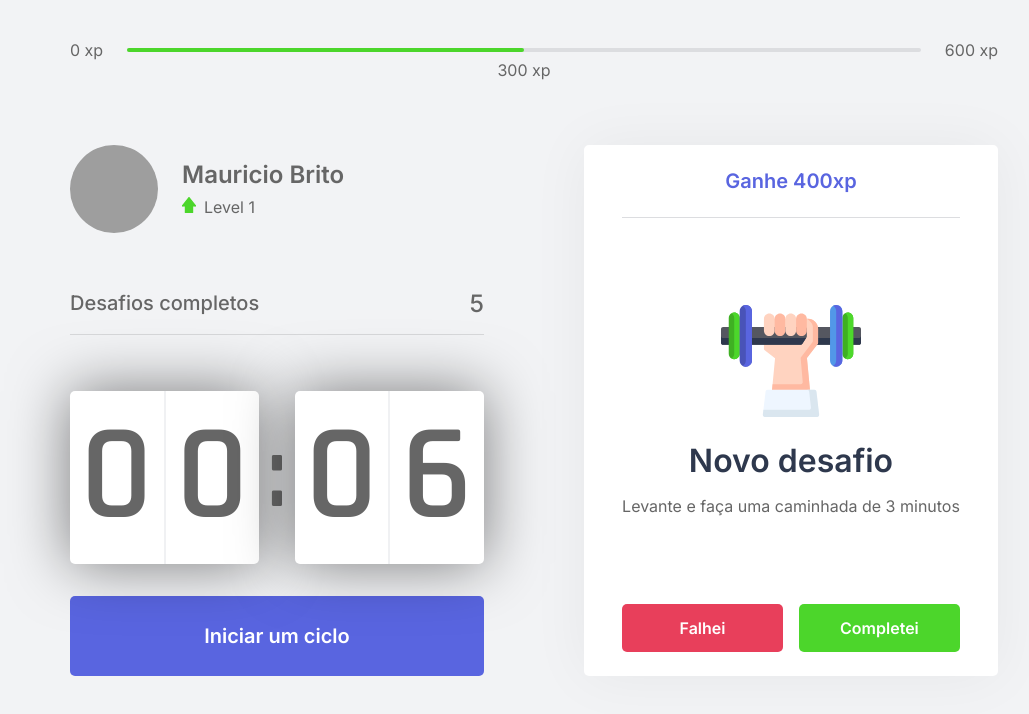
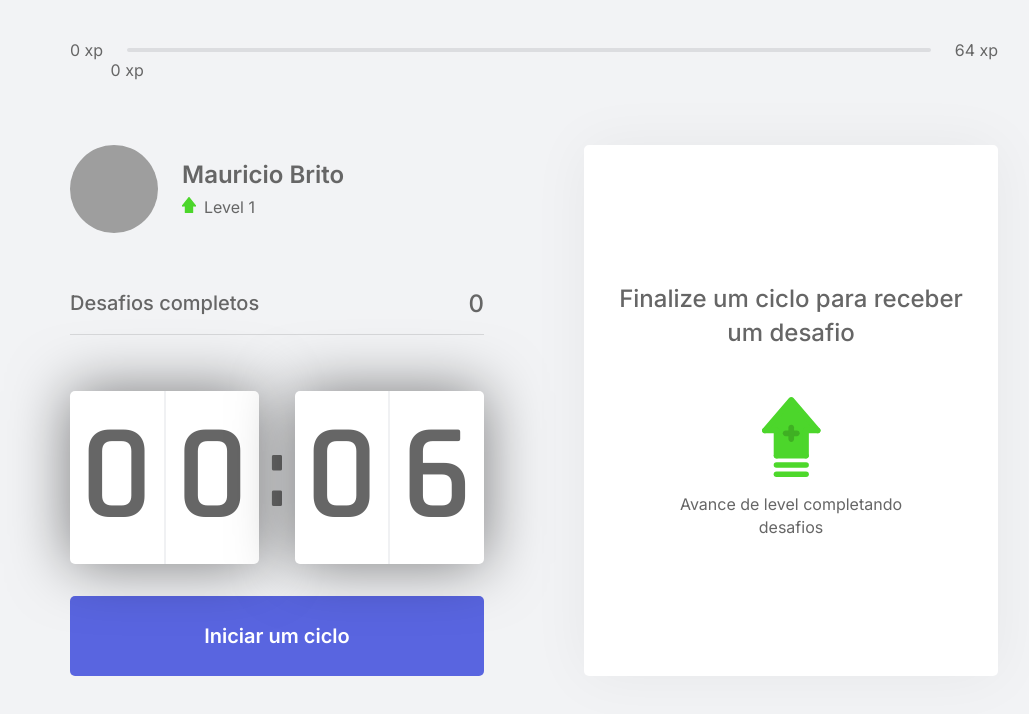
Before and after one commit to m-brito/moveit-next, a Next.js app: page / in a window 1280 px wide. Shown: the top 714 px of the page, without its empty margins (106-1135 px from the left). Built offline with nearby package versions, Linux system fonts and the light colour scheme; grey boxes are pictures that could not be loaded.

Commit message:
regras de negocio 1.0

```diff
--- a/src/components/ChallengeBox.tsx
+++ b/src/components/ChallengeBox.tsx
@@ -3,27 +3,25 @@
 import { ChallengesContext } from '../contexts/ChallengesContext';
 
 export function ChallengBox() {
-    const contextData = useContext(ChallengesContext);
+    const { activeChallenge, resetChallenge } = useContext(ChallengesContext);
 
-    console.log(contextData)
-
-    const hasActiveChalleng = true;
     return(
         <div className={styles.challengeBoxContainer}>
-            { hasActiveChalleng ? (
+            { activeChallenge ? (
                 <div className={styles.challengeActive}>
-                    <header>Ganhe 400xp</header>
+                    <header>Ganhe {activeChallenge.amount} xp</header>
 
                     <main>
-                        <img src="icons/body.svg"/>
+                        <img src={`icons/${activeChallenge.type}.svg`}/>
                         <strong>Novo desafio</strong>
-                        <p>Levante e faça uma caminhada de 3 minutos</p>
+                        <p>{activeChallenge.description}</p>
                     </main>
 
                     <footer>
                         <button
                             type="button"
                             className={styles.challengeFailedButton}
+                            onClick={resetChallenge}
                         >
                             Falhei
                         </button>
--- a/src/components/CompletedChallenges.tsx
+++ b/src/components/CompletedChallenges.tsx
@@ -1,10 +1,14 @@
 import styles from '../styles/components/CompletedChallenges.module.css';
+import { useContext } from 'react';
+import { ChallengesContext } from '../contexts/ChallengesContext';
 
 export function CompletedChallenges() {
+    const { challengesCompleted } = useContext(ChallengesContext);
+
     return (
         <div className={styles.CompletedChallengesContainer}>
             <span>Desafios completos</span>
-            <span>5</span>
+            <span>{challengesCompleted}</span>
         </div>
     )
 }
--- a/src/components/ExperienceBar.tsx
+++ b/src/components/ExperienceBar.tsx
@@ -1,16 +1,23 @@
 import styles from '../styles/components/ExperienceBar.module.css';
 
+import { useContext } from 'react';
+import { ChallengesContext } from '../contexts/ChallengesContext';
+
 export function ExperienceBar() {
+    const { currentExperience, experienceToNextLevel } = useContext(ChallengesContext);
+
+    const percentToNextLevel = Math.round(currentExperience * 100) / experienceToNextLevel;
+
     return(
         <header className={styles.experienceBar}>
             <span>0 xp</span>
             <div>
-                <div style={{ width: '50%' }}/>
-                <span className={styles.currentExperience} style={{ left: '50%' }}>
-                    300 xp
+                <div style={{ width: `${percentToNextLevel}%` }}/>
+                <span className={styles.currentExperience} style={{ left: `${percentToNextLevel}%` }}>
+                    {currentExperience} xp
                 </span>
             </div>
-            <span>600 xp</span>
+            <span>{experienceToNextLevel} xp</span>
         </header>
     )
 }
--- a/src/contexts/ChallengesContext.tsx
+++ b/src/contexts/ChallengesContext.tsx
@@ -1,11 +1,21 @@
 import { createContext, useState, ReactNode } from 'react';
+import challenges from '../../challenges.json';
+
+interface Challenge {
+    type: 'body' | 'eye';
+    description: string;
+    amount: number;
+}
 
 interface ChallengesContextData {
     level: number;
     currentExperience: number;
+    experienceToNextLevel: number;
     challengesCompleted: number;
+    activeChallenge: Challenge;
     levelUp: () => void;
     startNewChallenge: () => void;
+    resetChallenge: () => void;
 }
 
 interface ChallengesProviderProps {
@@ -19,12 +29,24 @@
     const [currentExperience, setCurrentExperience] = useState(0);
     const [challengesCompleted, setChallengesCompleted] = useState(0);
 
+    const [activeChallenge, setActiveChallenge] = useState(null);
+
+    const experienceToNextLevel = Math.pow((level + 1) * 4, 2)
+
     function levelUp() {
         setLevel(level + 1)
     }
 
     function startNewChallenge() {
-        console.log('New challenge')
+        const randomChallengeIndex = Math.floor(Math.random() * challenges.length);
+        const challenge = challenges[randomChallengeIndex];
+
+        setActiveChallenge(challenge);
+    }
+
+    function resetChallenge() {
+        setActiveChallenge(null);
+
     }
 
     return(
@@ -32,9 +54,12 @@
             value={{
                 level,
                 currentExperience,
+                experienceToNextLevel,
                 challengesCompleted,
                 levelUp,
-                startNewChallenge
+                startNewChallenge,
+                activeChallenge,
+                resetChallenge,
             }}
         >
             {children}
```
